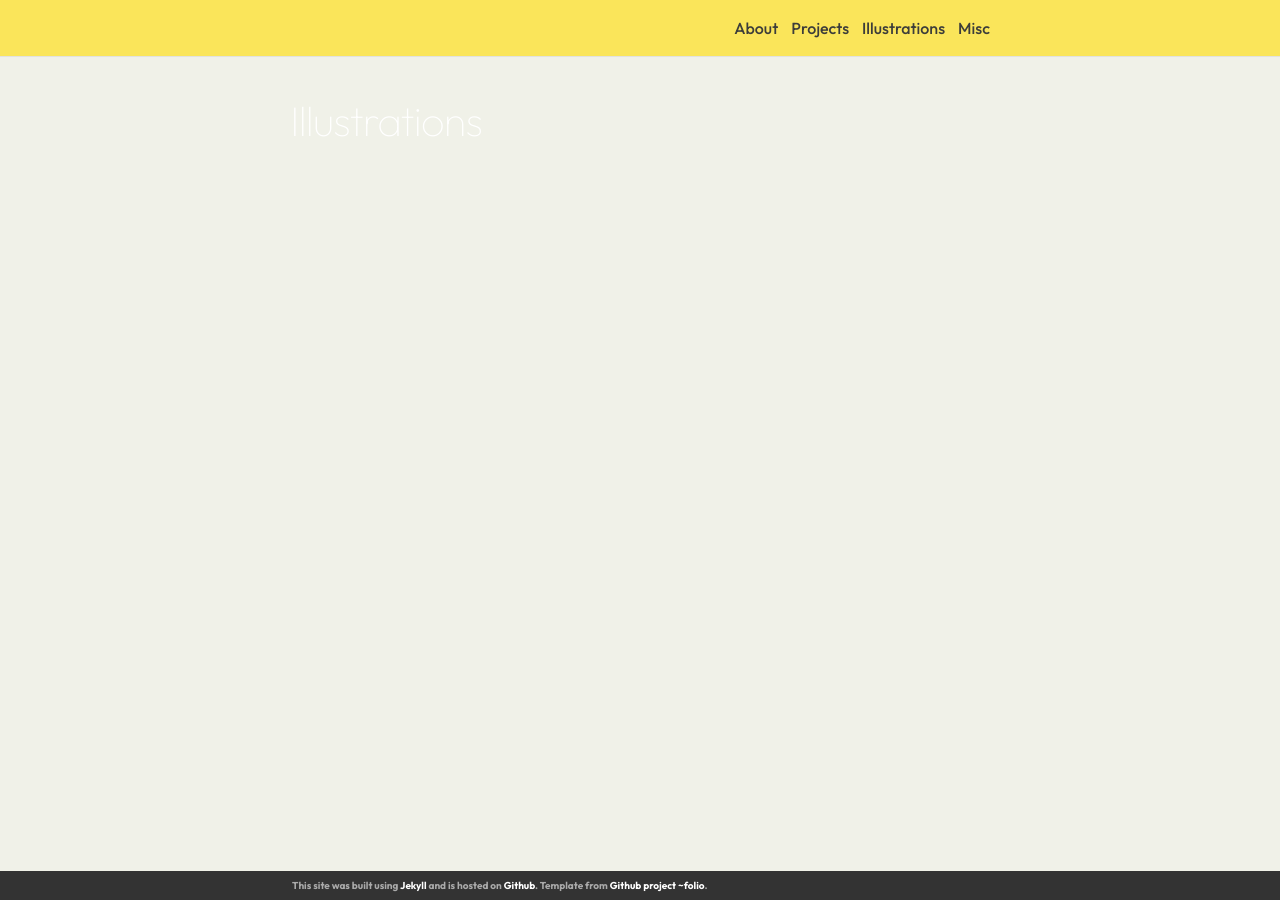
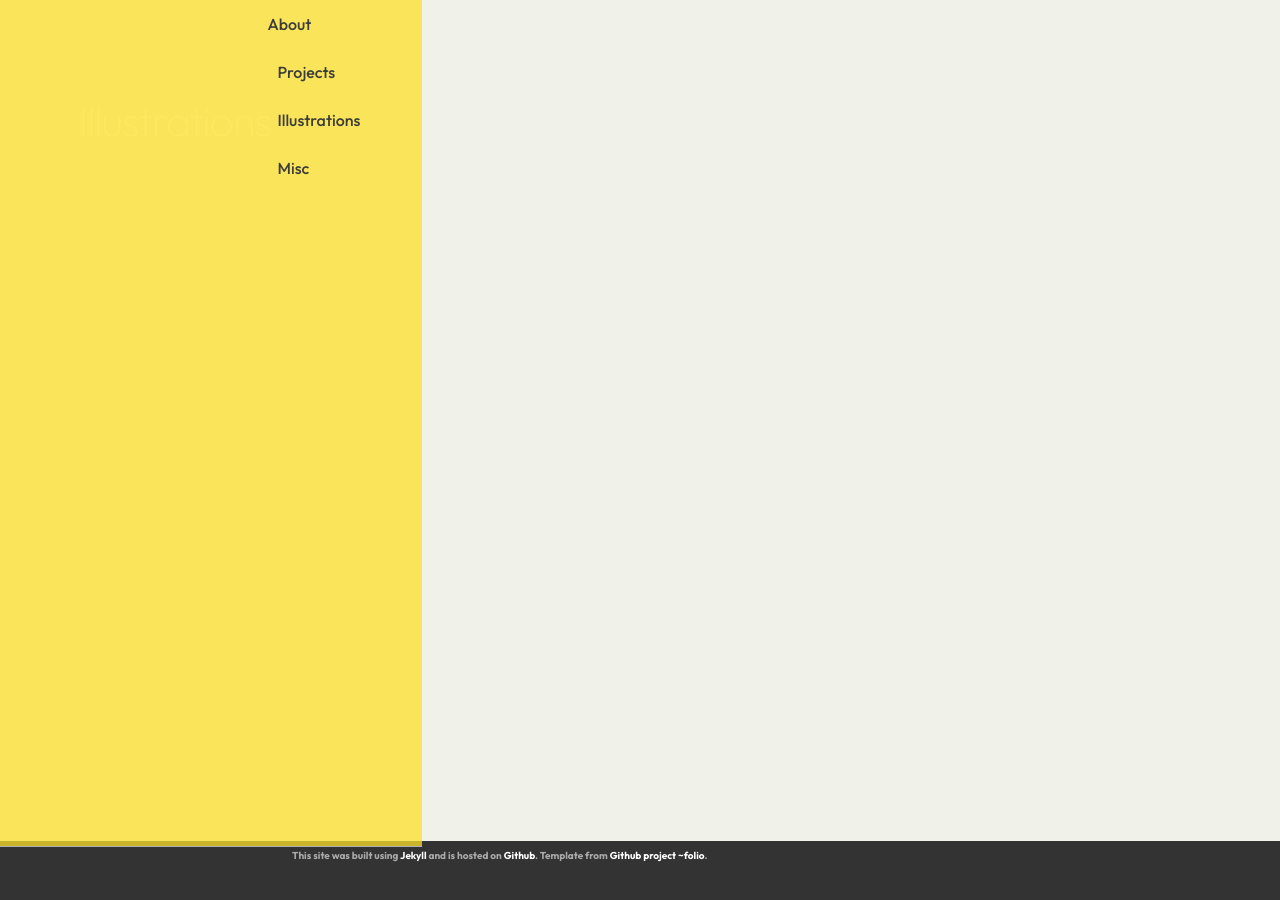
Before and after one commit to Nordicpuff/portfolio, a Jekyll site: the page built from docs/illustrations.md, in a window 1280 px wide. Built offline with Jekyll 4.4.1, drawn with Linux system fonts in a browser that asks for light colours; nearby versions of some CDN libraries.

Commit message:
Test page layout

```diff
--- a/docs/_sass/_layout.scss
+++ b/docs/_sass/_layout.scss
@@ -9,9 +9,24 @@ opacity: 0.75;
 position:fixed;
 left:0px;
 top:0px;
-height:56px;
-width:100%;
+height:94%;
+width:33%;
 z-index: 50;
+}
+
+.site-header a {
+  display: block;
+  padding: 12px;
+  text-decoration: none;
+}
+
+.site-header a:hover {
+  background-color: #ccc;
+}
+
+.site-header a.active {
+  background-color: #04AA6D;
+  color: white;
 }
 
 .site-title {
@@ -56,7 +71,7 @@ display: line;
     font-size: 20px;
     display: block;
     opacity: 0.75;
-    width: 100%;
+    width: 33%;
     text-align: center;
     padding-top: 25px;
     line-height: 3em;
@@ -83,6 +98,7 @@ position:fixed;
 left:0px;
 bottom:0px;
 width:100%;
+height:6%;
 }
 
 .site-footer p {
@@ -110,6 +126,8 @@ color: $theme-color;
  */
 .page-content {
 padding: 100px 0; /* VERTICAL PADDING FOR TITLE ON EVERY PAGE */
+height:94%;
+width:67%;
 }
 .page-heading {
 font-size: 20px;
```
